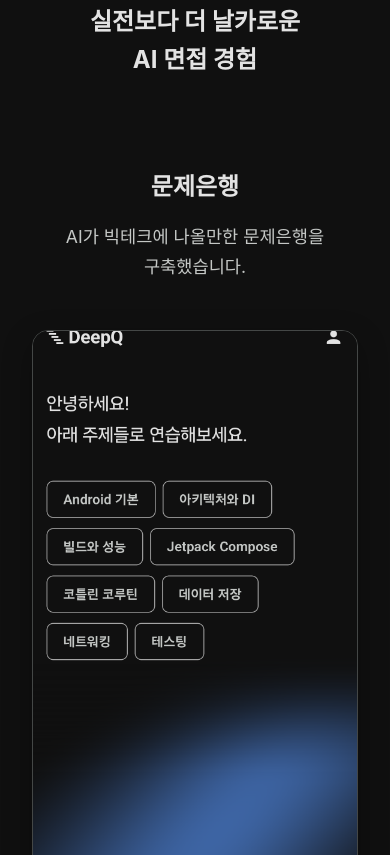
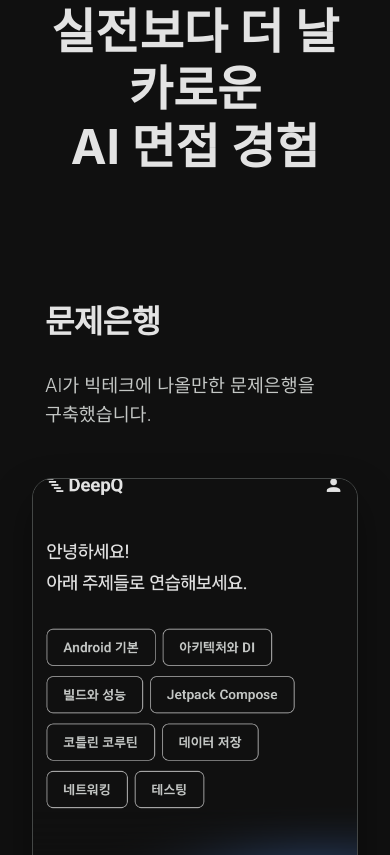
Before and after one commit to scalla-ai/scalla-ai.github.io, a plain HTML site: page deepq/index.html in a window 390 px wide. Shown: the part 789-1644 px from the top of the page. Drawn offline with Linux system fonts and the light colour scheme.

Commit message:
style: 쇼케이스 레이아웃 수정 (좌측 텍스트 고정, 폰트 크기 확대)

```diff
--- a/css/style.css
+++ b/css/style.css
@@ -370,34 +370,36 @@ footer {
     display: flex;
     align-items: center;
     gap: 4rem;
-    margin-bottom: 6rem;
+    margin-bottom: 8rem; /* Increased spacing */
 }
 
-.feature-row:nth-child(even) {
-    flex-direction: row-reverse;
-}
+/* Removed zigzag rule */
 
 .feature-text {
     flex: 1;
+    min-width: 300px;
 }
 
 .feature-text h3 {
-    font-size: 1.75rem;
-    margin-bottom: 1rem;
+    font-size: 2.5rem; /* Increased from 1.75rem */
+    font-weight: 800;
+    margin-bottom: 1.5rem;
     color: var(--text-main);
+    letter-spacing: -0.02em;
 }
 
 .feature-text p {
-    font-size: 1.1rem;
+    font-size: 1.35rem; /* Increased from 1.1rem */
     color: var(--text-sub);
-    line-height: 1.7;
+    line-height: 1.6;
+    font-weight: 300;
 }
 
 .feature-image {
-    flex: 1;
-    border-radius: 16px;
+    flex: 1.2; /* Give image slightly more space */
+    border-radius: 20px;
     overflow: hidden;
-    box-shadow: 0 10px 30px rgba(0,0,0,0.3);
+    box-shadow: 0 20px 40px rgba(0,0,0,0.4);
     border: 1px solid var(--border-color);
 }
 
@@ -410,15 +412,20 @@ footer {
 /* Responsive */
 @media (max-width: 768px) {
     .feature-row {
-        flex-direction: column !important; /* Force column on mobile */
+        flex-direction: column; /* Text top, Image bottom */
         gap: 2rem;
-        margin-bottom: 4rem;
-        text-align: center;
+        margin-bottom: 5rem;
+        text-align: left; /* Keep left align on mobile too, or center if preferred */
     }
 
     .feature-text h3 {
-        font-size: 1.5rem;
+        font-size: 2rem;
     }
+
+    .feature-text p {
+        font-size: 1.15rem;
+    }
+}
         padding: 2rem 1.5rem;
     }
 
--- a/deepq/index.html
+++ b/deepq/index.html
@@ -28,7 +28,7 @@
         <hr>
 
         <section class="section">
-            <h2 class="no-border" style="text-align: center; margin-bottom: 4rem;">실전보다 더 날카로운<br>AI 면접 경험</h2>
+            <h2 class="no-border" style="text-align: center; margin-bottom: 6rem; font-size: 3rem; line-height: 1.2;">실전보다 더 날카로운<br>AI 면접 경험</h2>
 
             <!-- Feature 1: Main/Topics -->
             <div class="feature-row">
```
